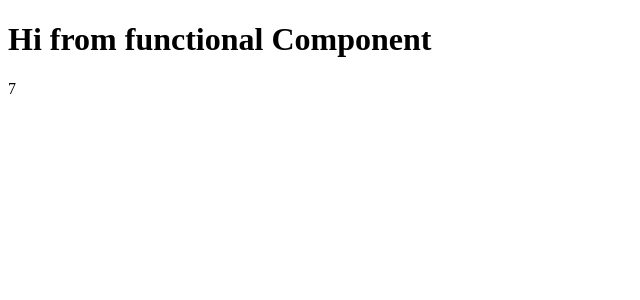
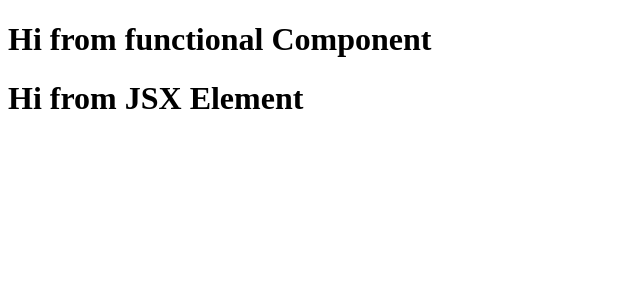
Before and after one commit to ayushdev351/Snippets, a React (Vite) app in the folder 2/: page / in a window 1280 px wide. Shown: the top 300 px of the page, without its empty margins (0-640 px from the left). Built offline with nearby package versions, Linux system fonts and the light colour scheme.

Commit message:
Using react element inside functional component

```diff
--- a/2/App.js
+++ b/2/App.js
@@ -11,12 +11,12 @@ const parent = React.createElement("div", {id : "parent"},
 // React Element -> Using JSX
 const jsxElement = <h1>Hi from JSX Element</h1>;
 
-// React Functional Component
+// React Functional Component -> Returns react element created using JSX
 const FunctionalComponent = () => {
     return(
         <div>
             <h1>Hi from functional Component</h1>
-            {2 + 5}
+            {jsxElement}
         </div>
     )
 }
```
